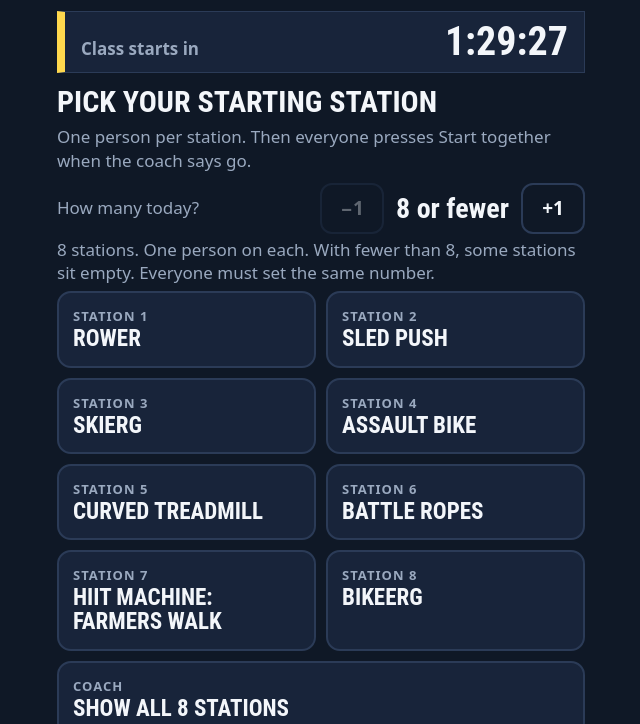
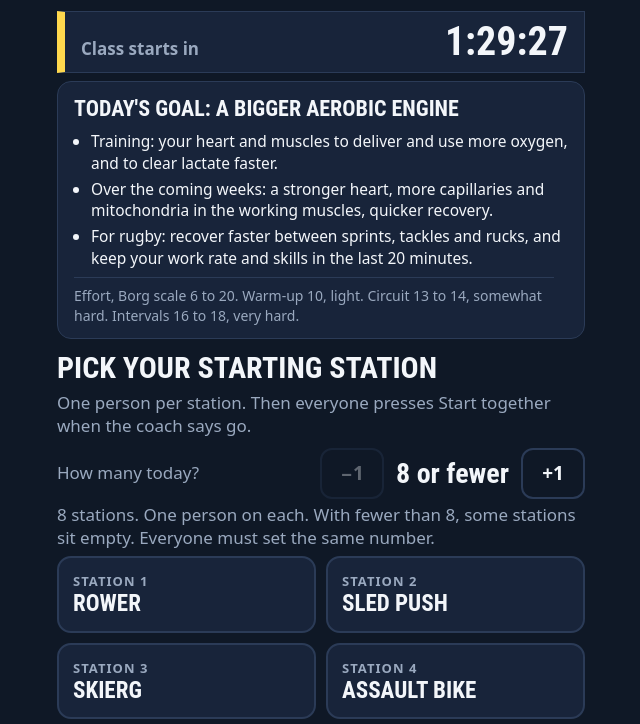
Before and after one commit to paisleyrfc-sc/Timer, a plain HTML site: page index.html in a window 1280 px wide. Shown: the part 76-800 px from the top of the page, without its empty margins (319-959 px from the left). Drawn offline with Linux system fonts and the light colour scheme.

Commit message:
Add session goals and Borg effort targets
Home screen shows today's goal, the expected adaptations and the rugby
carry-over. Effort cues now use the Borg 6 to 20 scale.

Co-Authored-By: Claude Fable 5.2 <noreply@anthropic.com>
Claude-Session: https://claude.ai/code/session_01QtnV7bxB3vz7nJxnFknBQq

```diff
--- a/index.html
+++ b/index.html
@@ -37,6 +37,10 @@ button{font:inherit;color:inherit;cursor:pointer}
 .until{background:var(--panel);border:1px solid var(--line);border-left:8px solid var(--move);border-radius:0;padding:10px 16px;display:flex;align-items:baseline;justify-content:space-between;gap:12px;flex-wrap:wrap;margin-bottom:8px}
 .until span{color:var(--muted);font-weight:600}
 .until b{font-family:var(--display);font-weight:800;font-size:40px;font-variant-numeric:tabular-nums;line-height:1}
+.goals{background:var(--panel);border:1px solid var(--line);border-radius:14px;padding:12px 16px;margin-bottom:8px}
+.goals h3{font-family:var(--display);font-weight:800;font-size:22px;text-transform:uppercase;margin:0 0 6px;text-wrap:balance}
+.goals ul{margin:0;padding-left:1.1em;display:flex;flex-direction:column;gap:4px;font-size:15.5px}
+.setup .goals p{margin:8px 0 0;font-size:14px;color:var(--muted);border-top:1px solid var(--line);padding-top:8px}
 .setup h2{font-family:var(--display);font-weight:800;font-size:30px;text-transform:uppercase;margin:6px 0 2px;text-wrap:balance}
 .setup p{color:var(--muted);margin:0 0 6px;max-width:60ch}
 .picks{display:grid;grid-template-columns:1fr 1fr;gap:10px}
@@ -143,6 +147,11 @@ button{font:inherit;color:inherit;cursor:pointer}
   <!-- SETUP -->
   <section class="setup" id="setup">
     <div class="until" id="until" hidden><span id="untillab">Class starts in</span><b id="untilnum"></b></div>
+    <div class="goals">
+      <h3 id="goaltitle"></h3>
+      <ul id="goallist"></ul>
+      <p id="effortkey"></p>
+    </div>
     <h2>Pick your starting station</h2>
     <p id="pickhelp"></p>
     <div class="howmany">
@@ -202,6 +211,19 @@ button{font:inherit;color:inherit;cursor:pointer}
 
   /* ---------- THE SESSION: edit here ---------- */
   var SESSION_DATE = "Sunday 22nd November";   // shown under the title
+  // shown on the home screen
+  var GOAL_TITLE = "Today's goal: a bigger aerobic engine";
+  var GOALS = [
+    "Training: your heart and muscles to deliver and use more oxygen, and to clear lactate faster.",
+    "Over the coming weeks: a stronger heart, more capillaries and mitochondria in the working muscles, quicker recovery.",
+    "For rugby: recover faster between sprints, tackles and rucks, and keep your work rate and skills in the last 20 minutes."
+  ];
+  // effort on the Borg scale, 6 (nothing) to 20 (flat out)
+  var EFFORT = {
+    warm: "Borg 10: light.",
+    main: "Borg 13 to 14: somewhat hard. You can talk in short sentences.",
+    hard: "Borg 16 to 18: very hard. A few words at a time."
+  };
   var CLASS_START = new Date(2026, 10, 22, 17, 0, 0);   // year, month (0 = January, so 10 = November), day, hour, minute, second
   var T = {
     lap: 60,        // warm-up lap: seconds on each station
@@ -286,20 +308,20 @@ button{font:inherit;color:inherit;cursor:pointer}
     }
     for(i=0;i<N;i++){
       var col = fade(BLUE, GREEN, N > 1 ? i/(N-1) : 1);
-      add({kind:"prep", lap:true, col:col, name:"Warm-up lap "+(i+1)+" of "+N, dur:lapDur, r:i, st:true, sub:"Easy pace. Try the station and pick your level for the real lap."});
+      add({kind:"prep", lap:true, col:col, name:"Warm-up lap "+(i+1)+" of "+N, dur:lapDur, r:i, st:true, sub:EFFORT.warm+" Try the station and pick your level for the real lap."});
       add({kind:"change", col:col, name:"Move on", dur:T.lapMove, r:(i+1)%N, st:true, sub: i===N-1 ? "Back to your starting station." : "Next station."});
     }
     add({kind:"prep", name:"Rest", dur:T.rest, r:0, st:true, sub:"Drink. Be at your starting station with your level picked."});
     for(i=0;i<N;i++){
       var sc = fade(GREEN, YELLOW, N > 1 ? i/(N-1) : 1);
-      add({kind:"station", col:sc, name:"Station "+(i+1)+" of "+N, dur:stDur, r:i, st:true, sub:"Effort 4 to 5 out of 10. You can still talk in sentences."});
+      add({kind:"station", col:sc, name:"Station "+(i+1)+" of "+N, dur:stDur, r:i, st:true, sub:EFFORT.main});
       if(i<N-1) add({kind:"change", col:sc, name:"Change stations", dur:chDur, r:i+1, st:true, sub:"Move one station on and get going."});
     }
     add({kind:"prep", name:"Water", dur:waterDur, sub:"Then get onto a machine for the harder intervals.",
       cues:["Drink","One machine each: rowers, SkiErgs, Assault bikes, BikeErg or a curved treadmill. If they are all taken, share one and swap each interval, or use a sled.","Coming up: "+T.hardRounds+" intervals of "+mins(T.hardOn)+" strong, "+mins(offDur)+" easy"]});
     for(i=0;i<T.hardRounds;i++){
       var hc = fade(YELLOW, RED, T.hardRounds > 1 ? i/(T.hardRounds-1) : 1);
-      add({kind:"hard", col:hc, name:"Harder interval "+(i+1)+" of "+T.hardRounds, dur:T.hardOn, sub:"Strong, even pace. About 7 out of 10. Make every interval look the same."});
+      add({kind:"hard", col:hc, name:"Harder interval "+(i+1)+" of "+T.hardRounds, dur:T.hardOn, sub:EFFORT.hard+" Make every interval look the same."});
       if(i < T.hardRounds-1) add({kind:"prep", name:"Recover", dur:offDur, sub:"Keep moving gently. Do not stop."});
     }
     add({kind:"prep", name:"Cool-down", dur:T.cool, sub:"Ease down gradually.",
@@ -584,6 +606,9 @@ button{font:inherit;color:inherit;cursor:pointer}
   document.addEventListener("pointerdown", function(){ if(S.on){ audio(); if(S.running && !lock) wake(); } });
 
   $("date").textContent = SESSION_DATE;
+  $("goaltitle").textContent = GOAL_TITLE;
+  GOALS.forEach(function(g){ $("goallist").appendChild(el("li","",g)); });
+  $("effortkey").textContent = "Effort, Borg scale 6 to 20. Warm-up 10, light. Circuit 13 to 14, somewhat hard. Intervals 16 to 18, very hard.";
   drawBar(); show(); setGo();
   requestAnimationFrame(frame);
 
--- a/sw.js
+++ b/sw.js
@@ -1,6 +1,6 @@
 // Keeps the circuit timer available with no signal after it has been opened once.
 // Change the version name when you upload a new index.html so phones pick up the update.
-var CACHE = "circuit-timer-v3";
+var CACHE = "circuit-timer-v4";
 
 self.addEventListener("install", function (e) {
   e.waitUntil(caches.open(CACHE).then(function (c) { return c.addAll(["./"]); }));
```
